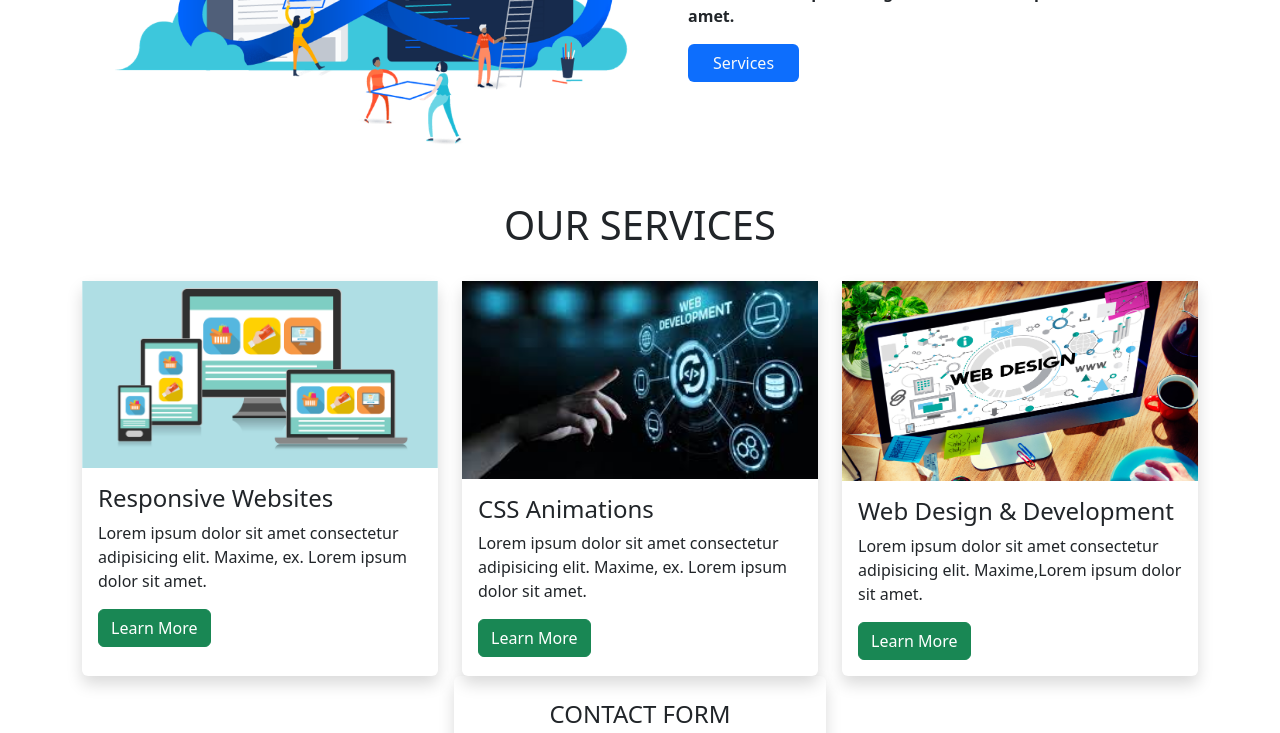
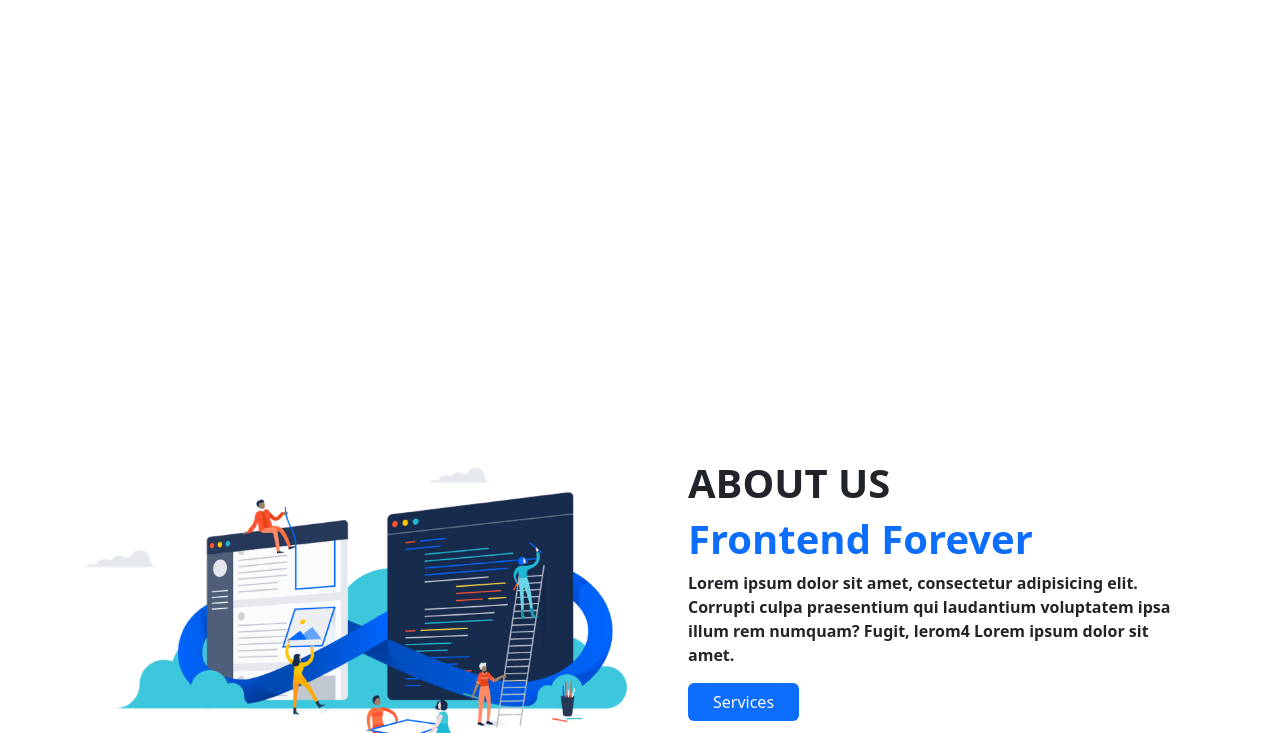
Before and after one commit to pearlmk/landing-page, a plain HTML site: page assets/index.html in a window 1280 px wide. Shown: the part 641-1374 px from the top of the page. Drawn offline with nearby package versions, Linux system fonts and the light colour scheme; the site is published under a folder, as on GitHub Pages, so addresses that start at the root find nothing.

Commit message:
Update index.html
changed css link

```diff
--- a/assets/index.html
+++ b/assets/index.html
@@ -10,7 +10,7 @@
       href="https://cdnjs.cloudflare.com/ajax/libs/font-awesome/6.4.0/css/all.min.css"
     />
     <!-- link css -->
-    <link rel="stylesheet" href="/assets/css/style.css" />
+    <link rel="stylesheet" href="css/style.css" />
     <!-- bootstrap css -->
     <link
       href="https://cdn.jsdelivr.net/npm/bootstrap@5.2.3/dist/css/bootstrap.min.css"
```
